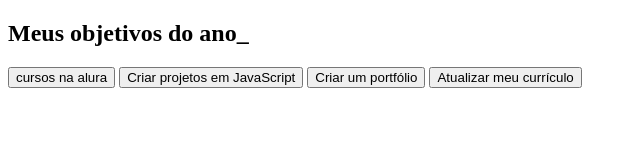
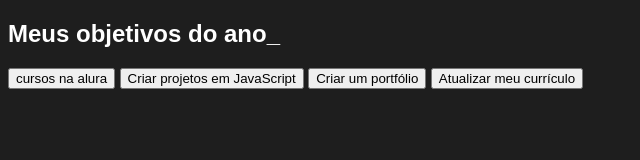
Before and after one commit to Nicole212006/mat2-3cia-Nick, a plain HTML site: page index.html in a window 1280 px wide. Shown: the whole page, without its empty margins (0-640 px from the left). Drawn offline with Linux system fonts and the light colour scheme.

Commit message:
Update style.css

```diff
--- a/style.css
+++ b/style.css
@@ -6,6 +6,10 @@
   --botao-inativo: rgba(58, 55, 94, 0.5);
   --texto-fundo: rgba(58, 55, 94, 0.3);
 }
+
 @import url('https://fonts.googleapis.com/css2?family=Chakra+Petch:wght@400;700&display=swap');
 body {
-  background
+  background-color: var(--cor-de-fundo);
+  color: var(--branco);
+  font-family: 'Chackra Petch', sans-serif;
+}
```
